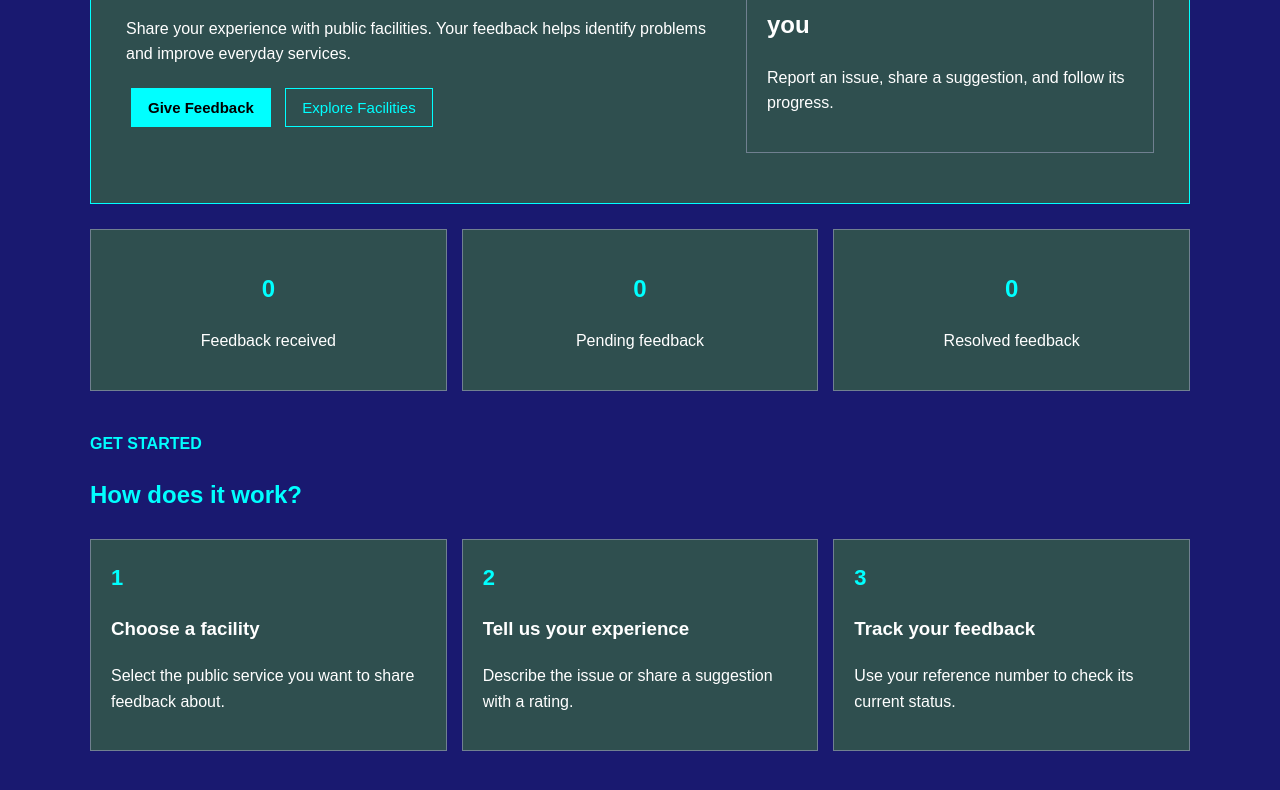
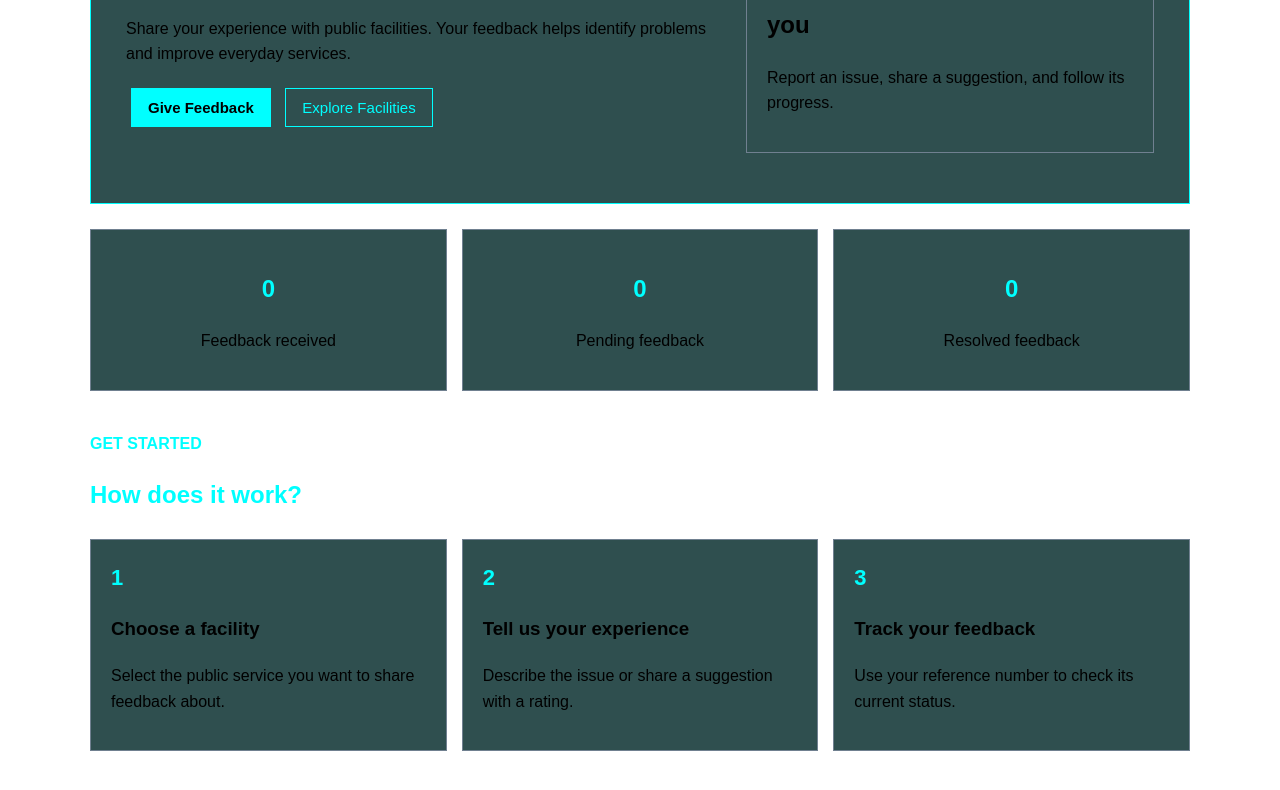
Before and after one commit to sarafatali03a-design/Civivc_connect_, a plain HTML site: page index.html in a window 1280 px wide. Shown: the part 266-1056 px from the top of the page. Drawn offline with Linux system fonts and the light colour scheme.

Commit message:
Change background and text color in body

```diff
--- a/style.css
+++ b/style.css
@@ -8,8 +8,8 @@
 body {
     margin: 0;
     font-family: Arial, sans-serif;
-    background-color: midnightblue;
-    color: white;
+    background-color: white;
+    color: black;
     line-height: 1.6;
 }
 
```
